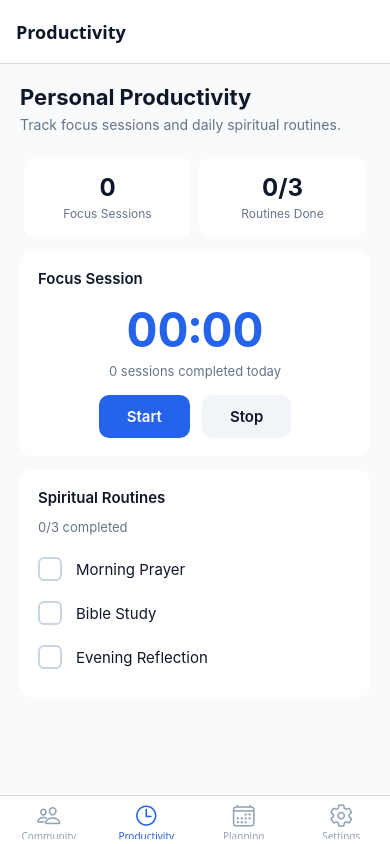
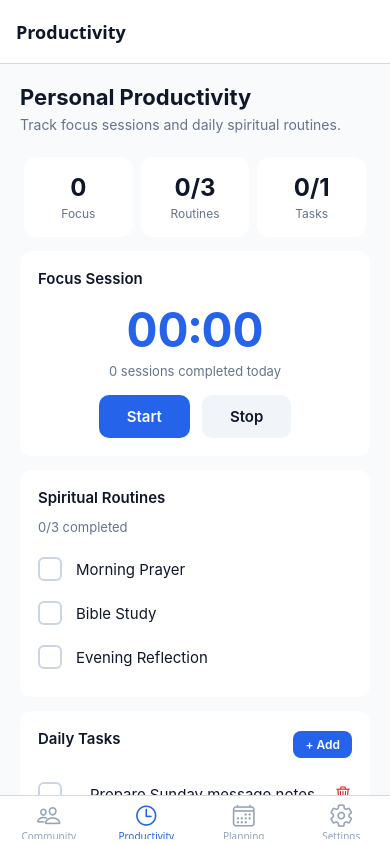
Before and after one commit to kabondoblessings93-a11y/Rising-Giants, a React Native app: screen /Productivity in a window 390 px wide. Built offline with nearby package versions, Linux system fonts and the light colour scheme.

Commit message:
Productivity: daily tasks with add, toggle, delete

```diff
--- a/src/screens/ProductivityScreen.js
+++ b/src/screens/ProductivityScreen.js
@@ -6,12 +6,21 @@ import {
   StyleSheet,
   ScrollView,
   TouchableOpacity,
+  Modal,
+  TextInput,
+  KeyboardAvoidingView,
+  Platform,
 } from 'react-native';
+import { Ionicons } from '@expo/vector-icons';
 
 const INITIAL_ROUTINES = [
   { id: '1', label: 'Morning Prayer', done: false },
   { id: '2', label: 'Bible Study', done: false },
   { id: '3', label: 'Evening Reflection', done: false },
+];
+
+const INITIAL_TASKS = [
+  { id: '1', title: 'Prepare Sunday message notes', dueDate: '', done: false },
 ];
 
 function formatTime(total) {
@@ -25,6 +34,10 @@ export default function ProductivityScreen() {
   const [running, setRunning] = useState(false);
   const [sessions, setSessions] = useState(0);
   const [routines, setRoutines] = usePersistedState('routines', INITIAL_ROUTINES);
+  const [tasks, setTasks] = usePersistedState('tasks', INITIAL_TASKS);
+  const [taskModalVisible, setTaskModalVisible] = useState(false);
+  const [newTaskTitle, setNewTaskTitle] = useState('');
+  const [newTaskDate, setNewTaskDate] = useState('');
 
   useEffect(() => {
     if (!running) return;
@@ -44,10 +57,32 @@ export default function ProductivityScreen() {
     );
   };
 
+  const addTask = () => {
+    const trimmed = newTaskTitle.trim();
+    if (!trimmed) return;
+    setTasks((prev) => [
+      { id: String(Date.now()), title: trimmed, dueDate: newTaskDate.trim(), done: false },
+      ...prev,
+    ]);
+    setNewTaskTitle('');
+    setNewTaskDate('');
+    setTaskModalVisible(false);
+  };
+
+  const toggleTask = (id) => {
+    setTasks((prev) => prev.map((t) => (t.id === id ? { ...t, done: !t.done } : t)));
+  };
+
+  const deleteTask = (id) => {
+    setTasks((prev) => prev.filter((t) => t.id !== id));
+  };
+
   const completed = routines.filter((r) => r.done).length;
+  const completedTasks = tasks.filter((t) => t.done).length;
 
   return (
-    <ScrollView style={styles.container} contentContainerStyle={styles.scroll}>
+    <View style={styles.screen}>
+      <ScrollView style={styles.container} contentContainerStyle={styles.scroll}>
       <Text style={styles.title}>Personal Productivity</Text>
       <Text style={styles.subtitle}>
         Track focus sessions and daily spiritual routines.
@@ -56,11 +91,15 @@ export default function ProductivityScreen() {
       <View style={styles.summaryRow}>
         <View style={styles.summaryCard}>
           <Text style={styles.summaryValue}>{sessions}</Text>
-          <Text style={styles.summaryLabel}>Focus Sessions</Text>
+          <Text style={styles.summaryLabel}>Focus</Text>
         </View>
         <View style={styles.summaryCard}>
           <Text style={styles.summaryValue}>{completed}/{routines.length}</Text>
-          <Text style={styles.summaryLabel}>Routines Done</Text>
+          <Text style={styles.summaryLabel}>Routines</Text>
+        </View>
+        <View style={styles.summaryCard}>
+          <Text style={styles.summaryValue}>{completedTasks}/{tasks.length}</Text>
+          <Text style={styles.summaryLabel}>Tasks</Text>
         </View>
       </View>
 
@@ -109,7 +148,86 @@ export default function ProductivityScreen() {
           </TouchableOpacity>
         ))}
       </View>
-    </ScrollView>
+
+      <View style={styles.card}>
+        <View style={styles.cardHeader}>
+          <Text style={styles.cardTitle}>Daily Tasks</Text>
+          <TouchableOpacity style={styles.addTaskBtn} onPress={() => setTaskModalVisible(true)}>
+            <Text style={styles.addTaskText}>+ Add</Text>
+          </TouchableOpacity>
+        </View>
+        {tasks.length === 0 && (
+          <Text style={styles.emptyTasks}>No tasks yet. Tap + Add to create one.</Text>
+        )}
+        {tasks.map((task) => (
+          <View key={task.id} style={styles.taskRow}>
+            <TouchableOpacity
+              style={styles.taskLeft}
+              onPress={() => toggleTask(task.id)}
+              activeOpacity={0.7}
+            >
+              <View style={[styles.checkbox, task.done && styles.checkboxDone]}>
+                {task.done && <Text style={styles.checkmark}>✓</Text>}
+              </View>
+              <View style={styles.taskTextBox}>
+                <Text style={[styles.taskTitle, task.done && styles.taskDone]}>
+                  {task.title}
+                </Text>
+                {task.dueDate ? <Text style={styles.taskDue}>Due: {task.dueDate}</Text> : null}
+              </View>
+            </TouchableOpacity>
+            <TouchableOpacity onPress={() => deleteTask(task.id)}>
+              <Ionicons name="trash-outline" size={18} color="#dc2626" />
+            </TouchableOpacity>
+          </View>
+        ))}
+      </View>
+      </ScrollView>
+
+      <Modal
+        visible={taskModalVisible}
+        animationType="slide"
+        transparent
+        onRequestClose={() => setTaskModalVisible(false)}
+      >
+        <KeyboardAvoidingView
+          style={styles.backdrop}
+          behavior={Platform.OS === 'ios' ? 'padding' : undefined}
+        >
+          <View style={styles.modalCard}>
+            <Text style={styles.modalTitle}>New Task</Text>
+            <TextInput
+              style={styles.input}
+              placeholder="What needs to be done?"
+              value={newTaskTitle}
+              onChangeText={setNewTaskTitle}
+              autoFocus
+            />
+            <TextInput
+              style={styles.input}
+              placeholder="Due date (optional, e.g. 25 Dec)"
+              value={newTaskDate}
+              onChangeText={setNewTaskDate}
+            />
+            <View style={styles.actions}>
+              <TouchableOpacity
+                style={[styles.btn, styles.cancelBtn]}
+                onPress={() => {
+                  setNewTaskTitle('');
+                  setNewTaskDate('');
+                  setTaskModalVisible(false);
+                }}
+              >
+                <Text style={styles.cancelText}>Cancel</Text>
+              </TouchableOpacity>
+              <TouchableOpacity style={[styles.btn, styles.addBtn]} onPress={addTask}>
+                <Text style={styles.addText}>Add</Text>
+              </TouchableOpacity>
+            </View>
+          </View>
+        </KeyboardAvoidingView>
+      </Modal>
+    </View>
   );
 }
 
@@ -156,4 +274,24 @@ const styles = StyleSheet.create({
   },
   summaryValue: { fontSize: 24, fontWeight: '700', color: '#0f172a' },
   summaryLabel: { fontSize: 12, color: '#64748b', marginTop: 4 },
+  screen: { flex: 1, backgroundColor: '#f8fafc' },
+  cardHeader: { flexDirection: 'row', justifyContent: 'space-between', alignItems: 'center', marginBottom: 12 },
+  addTaskBtn: { paddingVertical: 6, paddingHorizontal: 12, borderRadius: 8, backgroundColor: '#2563eb' },
+  addTaskText: { color: '#fff', fontSize: 12, fontWeight: '600' },
+  emptyTasks: { textAlign: 'center', color: '#94a3b8', paddingVertical: 16, fontSize: 13 },
+  taskRow: { flexDirection: 'row', alignItems: 'center', paddingVertical: 10 },
+  taskLeft: { flexDirection: 'row', alignItems: 'center', flex: 1 },
+  taskTextBox: { flex: 1, marginLeft: 14 },
+  taskTitle: { fontSize: 15, color: '#0f172a' },
+  taskDone: { color: '#94a3b8', textDecorationLine: 'line-through' },
+  taskDue: { fontSize: 12, color: '#64748b', marginTop: 2 },
+  backdrop: { flex: 1, backgroundColor: 'rgba(0,0,0,0.4)', justifyContent: 'flex-end' },
+  modalCard: { backgroundColor: '#fff', padding: 24, borderTopLeftRadius: 20, borderTopRightRadius: 20 },
+  modalTitle: { fontSize: 18, fontWeight: '700', color: '#0f172a', marginBottom: 16 },
+  input: { borderWidth: 1, borderColor: '#e2e8f0', borderRadius: 10, padding: 14, fontSize: 15, color: '#0f172a', marginBottom: 12 },
+  actions: { flexDirection: 'row', justifyContent: 'flex-end', marginTop: 8 },
+  cancelBtn: { backgroundColor: '#f1f5f9' },
+  cancelText: { color: '#0f172a', fontWeight: '600' },
+  addBtn: { backgroundColor: '#2563eb' },
+  addText: { color: '#fff', fontWeight: '600' },
 });
--- a/src/screens/SettingsScreen.js
+++ b/src/screens/SettingsScreen.js
@@ -3,7 +3,7 @@ import { View, Text, StyleSheet, ScrollView, TouchableOpacity, Modal, Alert, Pla
 import { Ionicons } from '@expo/vector-icons';
 import AsyncStorage from '@react-native-async-storage/async-storage';
 
-const STORAGE_KEYS = ['items', 'routines', 'activities'];
+const STORAGE_KEYS = ['items', 'routines', 'activities', 'tasks'];
 
 export default function SettingsScreen() {
   const [exportVisible, setExportVisible] = useState(false);
```
